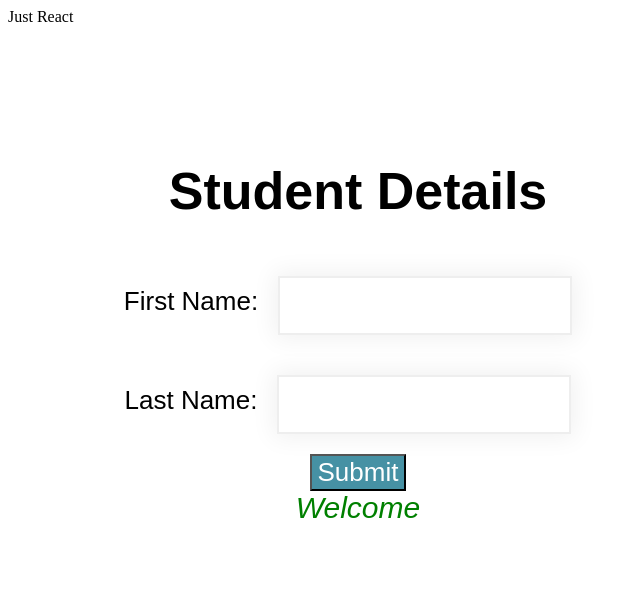
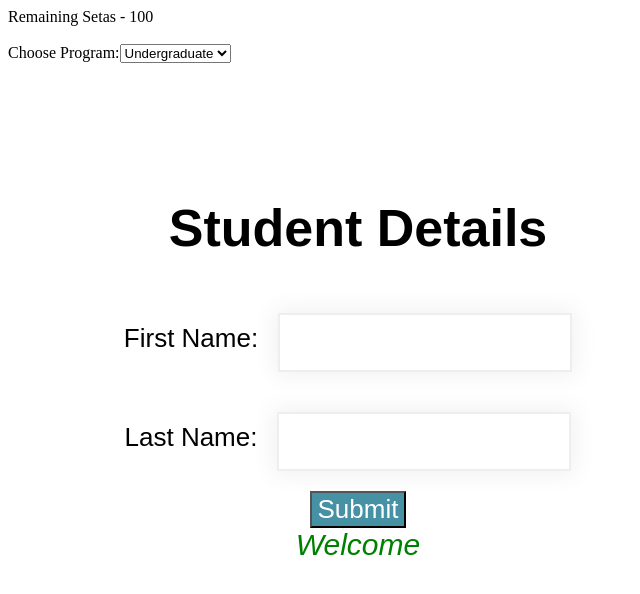
Before and after one commit to yuran-nhassengo/estudos-react, a React (Vite) app: page / in a window 1280 px wide. Shown: the top 594 px of the page, without its empty margins (0-640 px from the left). Built offline with nearby package versions, Linux system fonts and the light colour scheme.

Commit message:
update app.jsx

```diff
--- a/src/App.jsx
+++ b/src/App.jsx
@@ -1,15 +1,43 @@
 
+import { useState } from 'react'
 import './App.css'
 import EnrolmentForm from './components/EnrolmentForm'
 
 function App() {
 
+  const [program,setProgram] = useState("UG");
+  const [seats,setSeats] = useState(100);
+
+  const handleChange = (event) =>{
+    setProgram(event.target.value);
+  };
+
+  const setUpdatedSeats = (updatedSeats) => {
+        setSeats(updatedSeats);
+  };
 
   return (
     <div className="App">
-     Just React
+     <div className="programs">
+      <label>Remaining Setas - {seats}</label>
+      <br/>
+      <br/>
+      <label >Choose Program:</label>
+      <select
+        className="appDropDowns"
+        onChange={handleChange}
+        value={program}
+      >
+        <option value="UG">Undergraduate</option>
+        <option value="PG">Postgraduate</option>
+      </select>
+     </div>
 
-     <EnrolmentForm/>
+     <EnrolmentForm
+        chosenProgram ={program}
+        setUpdatedSeats={setUpdatedSeats}
+        currentSeats={seats}
+     />
     </div>
   )
 }
--- a/src/components/EnrolmentForm.jsx
+++ b/src/components/EnrolmentForm.jsx
@@ -1,7 +1,7 @@
 import React, { useState } from 'react'
 import './EnrolmentForm.css'
 
-const EnrolmentForm = () => {
+const EnrolmentForm = (props) => {
 
     const [firstName,setFirstName] = useState("")
     const [lastName,setLastName] = useState("")
@@ -9,13 +9,14 @@ const EnrolmentForm = () => {
 
     const handleSubmit = (event) => {
         setMessage(`Welcome ${firstName} ${lastName}`);
+        props.setUpdatedSeats(props.currentSeats-1);
         event.preventDefault();
     }
 
   return (
     <div>
-      <form className="enrolForm">
-        <h1>Student Details</h1>
+      <form className="enrolForm" onClick={handleSubmit} >
+        <h1>{props.selectedProgram}Student Details</h1>
         <div>
             <label htmlFor="firstName">First Name:</label>
             <input type="text" onBlur ={(event) =>
@@ -29,7 +30,7 @@ const EnrolmentForm = () => {
             }/>
         </div>
         <div>
-            <input type="submit" value="Submit" onClick={handleSubmit} />
+            <input type="submit" value="Submit" />
         </div>
         <div>
             <label htmlFor="message" className="message">{message}</label>
```
Also changed, not shown: 1 other file (tests, documents, lock files or other folders).
